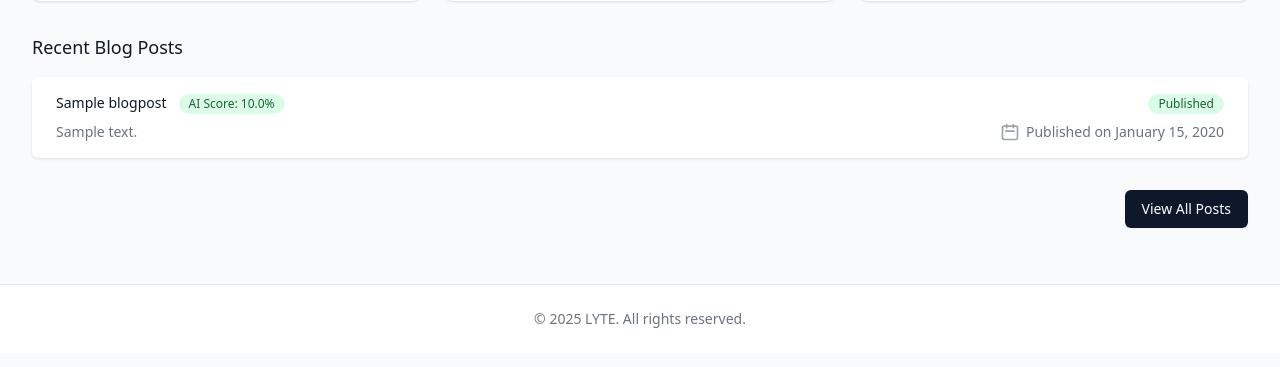
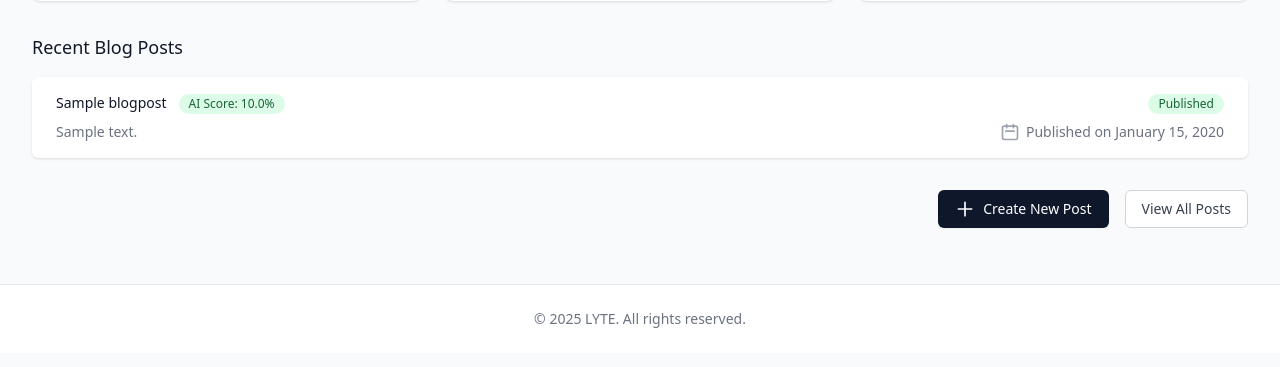
Before and after one commit to LYTE-studios/django-framer-api, a Django app: page / in a window 1280 px wide. Shown: the part 267-634 px from the top of the page. Run offline with Django 5.2, Linux system fonts and the light colour scheme; a user stored in the database is signed in; tables that the repository leaves empty hold one stand-in row (values such as "Sample post"); some libraries are stand-ins or nearby versions.

Commit message:
fix: dashboard

```diff
--- a/api/blogs/templates/client/dashboard.html
+++ b/api/blogs/templates/client/dashboard.html
@@ -5,6 +5,30 @@
 {% block header %}Dashboard{% endblock %}
 
 {% block content %}
+{% if incomplete_items %}
+<!-- Setup Guide -->
+<div class="mb-8 bg-white overflow-hidden shadow rounded-lg">
+    <div class="p-6">
+        <h3 class="text-lg font-medium text-gray-900">Complete Your Setup</h3>
+        <p class="mt-1 text-sm text-gray-500">Complete these steps to optimize your blog post generation:</p>
+        <div class="mt-4">
+            <div class="space-y-3">
+                {% for item, url in incomplete_items %}
+                <div class="flex items-center">
+                    <svg class="h-5 w-5 text-yellow-400" fill="currentColor" viewBox="0 0 20 20">
+                        <path fill-rule="evenodd" d="M8.257 3.099c.765-1.36 2.722-1.36 3.486 0l5.58 9.92c.75 1.334-.213 2.98-1.742 2.98H4.42c-1.53 0-2.493-1.646-1.743-2.98l5.58-9.92zM11 13a1 1 0 11-2 0 1 1 0 012 0zm-1-8a1 1 0 00-1 1v3a1 1 0 002 0V6a1 1 0 00-1-1z" clip-rule="evenodd"/>
+                    </svg>
+                    <a href="{% url url %}" class="ml-2 text-sm text-primary hover:text-secondary">
+                        {{ item }}
+                    </a>
+                </div>
+                {% endfor %}
+            </div>
+        </div>
+    </div>
+</div>
+{% endif %}
+
 <div class="grid grid-cols-1 md:grid-cols-2 lg:grid-cols-3 gap-6">
     <!-- Stats Card -->
     <div class="bg-white overflow-hidden shadow rounded-lg">
@@ -18,7 +42,7 @@
                 <div class="ml-5 w-0 flex-1">
                     <dl>
                         <dt class="text-sm font-medium text-gray-500 truncate">Total Blog Posts</dt>
-                        <dd class="text-3xl font-semibold text-gray-900">{{ recent_posts.count }}</dd>
+                        <dd class="text-3xl font-semibold text-gray-900">{{ total_posts }}</dd>
                     </dl>
                 </div>
             </div>
@@ -124,8 +148,14 @@
 </div>
 
 <!-- Quick Actions -->
-<div class="mt-8 flex justify-end">
-    <a href="{% url 'client:posts' %}" class="inline-flex items-center px-4 py-2 border border-transparent text-sm font-medium rounded-md shadow-sm text-white bg-primary hover:bg-secondary focus:outline-none focus:ring-2 focus:ring-offset-2 focus:ring-primary">
+<div class="mt-8 flex justify-end space-x-4">
+    <a href="{% url 'client:new-post' %}" class="inline-flex items-center px-4 py-2 border border-transparent text-sm font-medium rounded-md shadow-sm text-white bg-primary hover:bg-secondary focus:outline-none focus:ring-2 focus:ring-offset-2 focus:ring-primary">
+        <svg class="h-5 w-5 mr-2" fill="none" stroke="currentColor" viewBox="0 0 24 24">
+            <path stroke-linecap="round" stroke-linejoin="round" stroke-width="2" d="M12 4v16m8-8H4"/>
+        </svg>
+        Create New Post
+    </a>
+    <a href="{% url 'client:posts' %}" class="inline-flex items-center px-4 py-2 border border-gray-300 text-sm font-medium rounded-md text-gray-700 bg-white hover:bg-gray-50 focus:outline-none focus:ring-2 focus:ring-offset-2 focus:ring-primary">
         View All Posts
     </a>
 </div>
--- a/api/blogs/views/client.py
+++ b/api/blogs/views/client.py
@@ -7,10 +7,16 @@ from ..models import Client, BlogPost, Subscription
 class ClientRequiredMixin(LoginRequiredMixin):
     """Verify that the current user has an associated client and active subscription"""
     def dispatch(self, request, *args, **kwargs):
-        if not hasattr(request.user, 'client'):
-            return redirect('client:subscription')
         if not request.user.subscription.is_active():
             return redirect('client:subscription')
+
+        # Create a client if one doesn't exist
+        if not hasattr(request.user, 'client'):
+            Client.objects.create(
+                user=request.user,
+                name=f"{request.user.email}'s Blog"  # Default name
+            )
+
         return super().dispatch(request, *args, **kwargs)
 
 class ClientDashboardView(ClientRequiredMixin, TemplateView):
@@ -18,9 +24,28 @@ class ClientDashboardView(ClientRequiredMixin, TemplateView):
 
     def get_context_data(self, **kwargs):
         context = super().get_context_data(**kwargs)
+        client = self.request.user.client
+        user = self.request.user
+
+        # Get recent posts
         context['recent_posts'] = BlogPost.objects.filter(
-            client=self.request.user.client
+            client=client
         ).order_by('-created_at')[:5]
+
+        # Check for incomplete profile items
+        incomplete_items = []
+        if not client.name:
+            incomplete_items.append(('Set your business name', 'client:settings'))
+        if not client.tone_of_voice:
+            incomplete_items.append(('Choose your tone of voice', 'client:settings'))
+        if not client.gpt_prompt:
+            incomplete_items.append(('Define your content requirements', 'client:settings'))
+        if not user.first_name or not user.last_name:
+            incomplete_items.append(('Complete your personal profile', 'client:profile'))
+
+        context['incomplete_items'] = incomplete_items
+        context['total_posts'] = BlogPost.objects.filter(client=client).count()
+
         return context
 
 class ClientBlogPostsView(ClientRequiredMixin, ListView):
@@ -52,8 +77,14 @@ class ClientProfileView(ClientRequiredMixin, UpdateView):
 class ClientSubscriptionView(LoginRequiredMixin, TemplateView):
     template_name = 'client/subscription.html'
 
+    def dispatch(self, request, *args, **kwargs):
+        # Always allow access to subscription page, even without client
+        return super(LoginRequiredMixin, self).dispatch(request, *args, **kwargs)
+
     def get_context_data(self, **kwargs):
         context = super().get_context_data(**kwargs)
         if hasattr(self.request.user, 'subscription'):
             context['subscription'] = self.request.user.subscription
+        if hasattr(self.request.user, 'client'):
+            context['client'] = self.request.user.client
         return context
```
